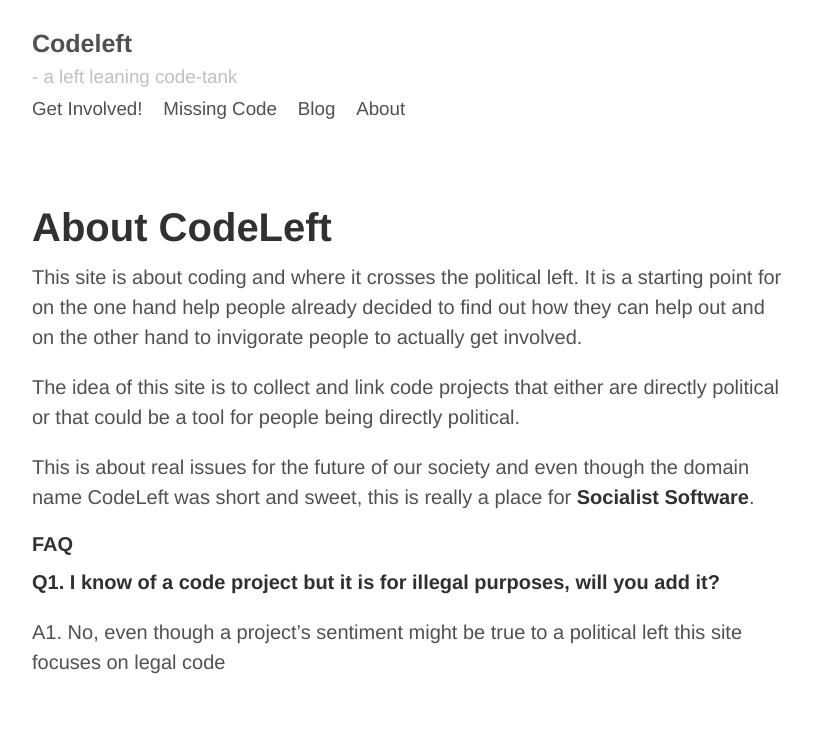
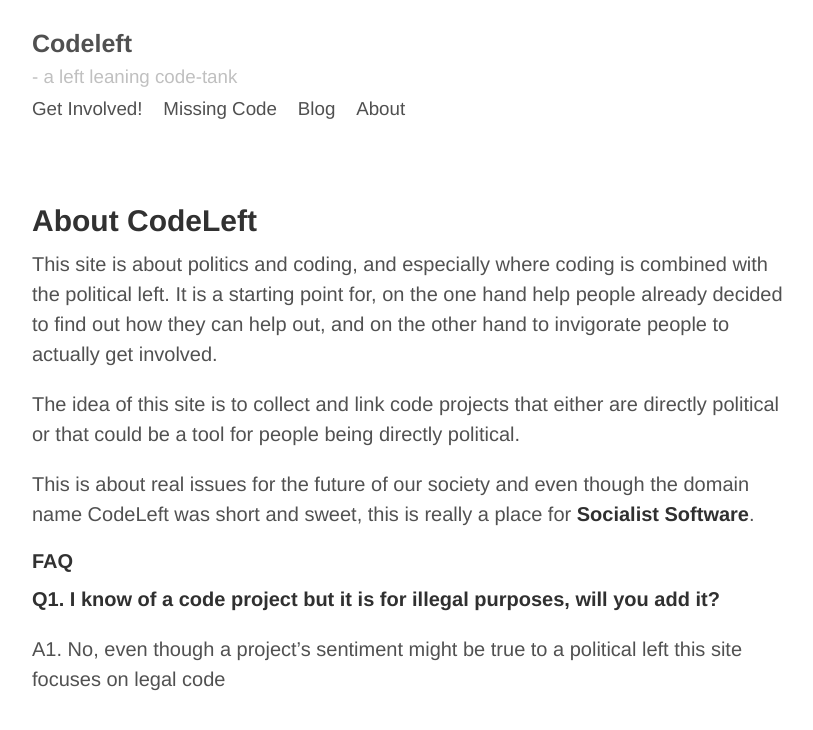
Before and after one commit to johhoi/codeleft, a Jekyll site: the page built from about.md, in a window 1280 px wide. Shown: the top 730 px of the page, without its empty margins (228-1041 px from the left). Built offline with Jekyll 4.4.1, drawn with Linux system fonts in a browser that asks for light colours.

Commit message:
Update about.md

```diff
--- a/about.md
+++ b/about.md
@@ -3,9 +3,9 @@
 title: About
 ---
 
-# About CodeLeft
+## About CodeLeft
 
-This site is about coding and where it crosses the political left. It is a starting point for on the one hand help people already decided to find out how they can help out and on the other hand to invigorate people to actually get involved.
+This site is about politics and coding, and especially where coding is combined with the political left. It is a starting point for, on the one hand help people already decided to find out how they can help out, and on the other hand to invigorate people to actually get involved.
 
 The idea of this site is to collect and link code projects that either are directly political or that could be a tool for people being directly political.
 
```
